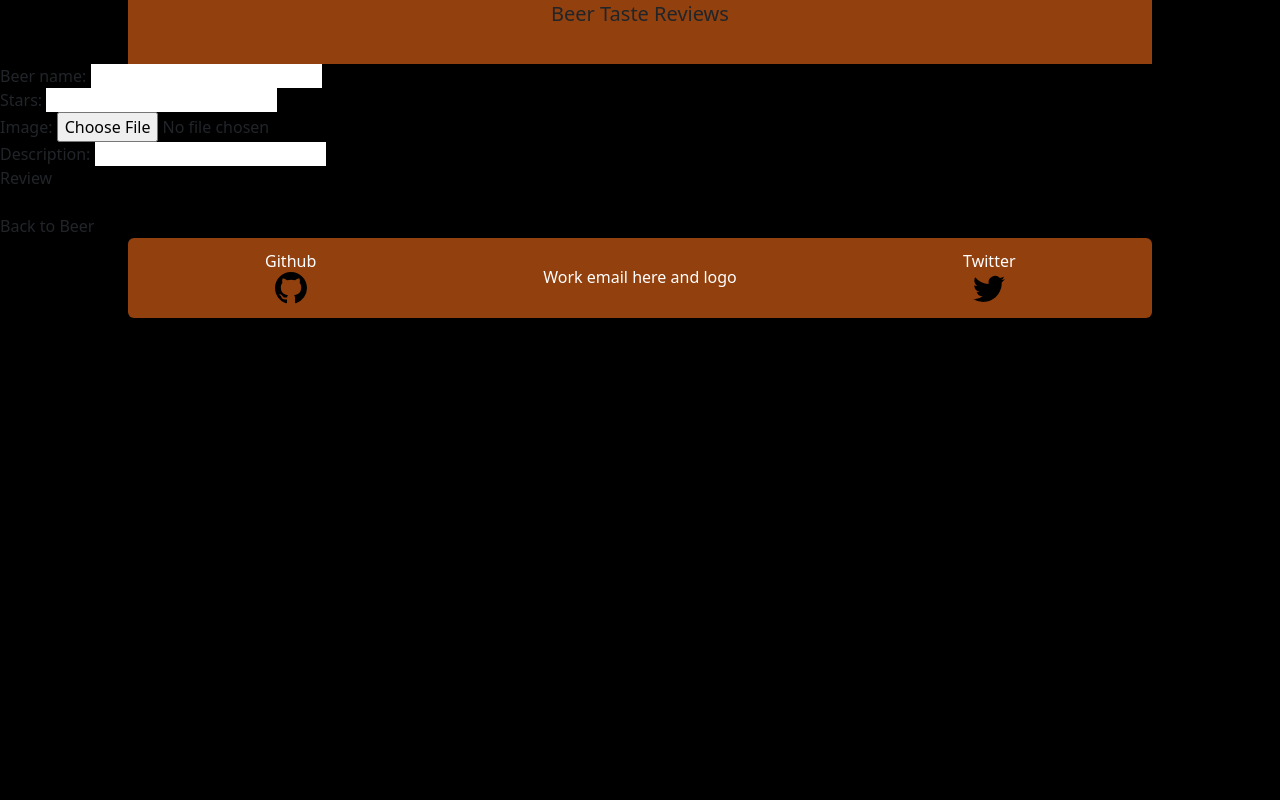
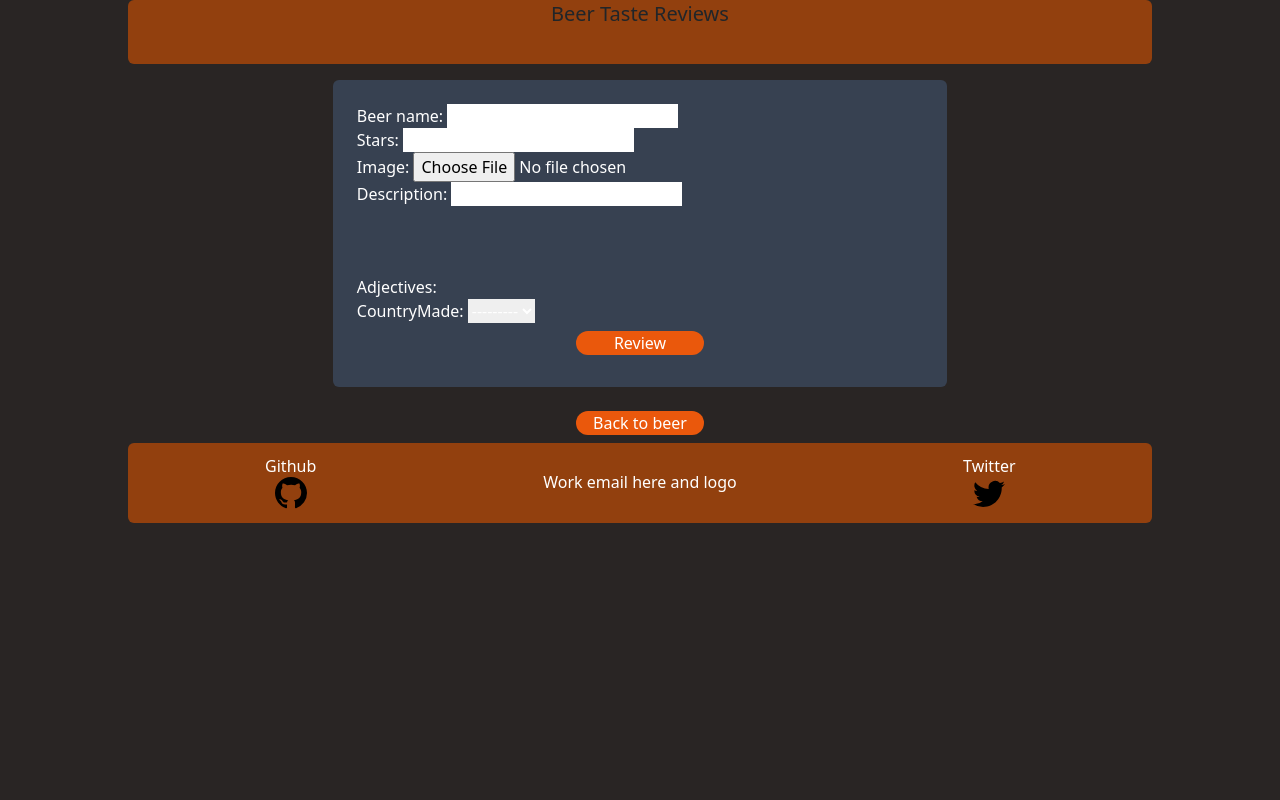
Before and after one commit to axe-rigged/beertaste, a Django app: page /upload in a window 1280 px wide. Run offline with Django 4.2, Linux system fonts and the light colour scheme; data that the repository does not hold is empty; some libraries are stand-ins or nearby versions.

Commit message:
Fixed little bit forms page and made small change on look.

```diff
--- a/beertaste/beertaste/templates/base.html
+++ b/beertaste/beertaste/templates/base.html
@@ -12,8 +12,8 @@
 
 </head>
 <body>
-	<div class="bg-black min-h-screen">
-		<div class="bg-amber-800 text-center w-4/5 mx-auto h-16">
+	<div class="bg-stone-800 min-h-screen">
+		<div class="bg-amber-800 text-center w-4/5 mx-auto h-16 rounded-md">
 			<h1 class="text-xl">Beer Taste Reviews</h1>
 		</div>
 		{% block content %}
--- a/beertaste/sites/forms.py
+++ b/beertaste/sites/forms.py
@@ -4,4 +4,4 @@ from .models import beerReview
 class UploadReview(forms.ModelForm):
     class Meta:
         model = beerReview
-        fields = ["beer_name", "stars", "image", "description"]
+        fields = ["beer_name", "stars", "image", "description", "adjectives", "countryMade"]
--- a/beertaste/sites/templates/sites/upload.html
+++ b/beertaste/sites/templates/sites/upload.html
@@ -1,12 +1,15 @@
 {% extends "base.html" %}
 {% block content %}
-<div>
+<div class="w-4/5 mx-auto grid grid-cols-1 items-place-center">
 	<form method="post" enctype="multipart/form-data">
 	{% csrf_token %}
-	{{ form.as_p }}
-	<button type="submit">Review</button>
+	<div class="text-white bg-gray-700 p-4 my-3 rounded-md mx-auto w-3/5 grid grid-cols-1 items-place-center">
+		{{ form.as_div }}
+		<button class="w-32 mx-auto my-2 bg-orange-600 rounded-full text-center hover:bg-green-300 text-white" type="submit">Review</button>
+	</div>
 	</form>
-	<br/>
-	<a href="{% url 'sites:beerIndex' %}">Back to Beer</a>
+	<a class="text-white mx-auto" href="{% url 'sites:beerIndex' %}">
+		<button class="w-32 my-2 bg-orange-600 hover:bg-red-600 rounded-full text-center">Back to beer</button>
+	</a>
 </div>
 {% endblock content %}
```
